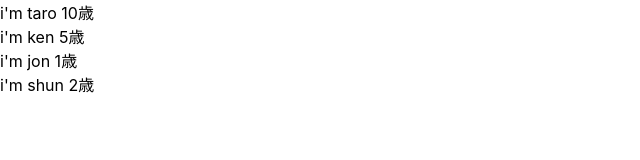
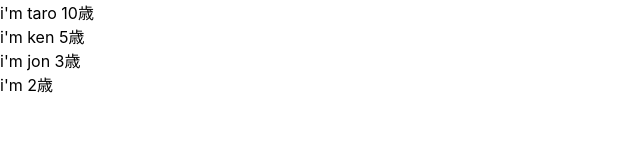
Before and after one commit to aloner778/udemy-react-redux-crud-application, a React (Create React App) app: page / in a window 1280 px wide. Shown: the top 160 px of the page, without its empty margins (0-640 px from the left). Built offline with nearby package versions, Linux system fonts and the light colour scheme.

Commit message:
learn prop-types

```diff
--- a/src/App.js
+++ b/src/App.js
@@ -1,10 +1,11 @@
 import React from 'react';
+import PropTypes from 'prop-types'
 
 function App() {
   const profiles = [
     { name: "taro", age: 10 },
     { name: "ken", age: 5 },
-    { name: "jon" },
+    { name: "jon", age: 3 },
     { age: 2 }
   ]
 
@@ -21,9 +22,9 @@ const User = (props) => {
   return <div>i'm {props.name} {props.age}歳</div>
 }
 
-User.defaultProps = {
-  name: "shun",
-  age: 1
+User.propTypes = {
+  name: PropTypes.string,
+  age: PropTypes.number.isRequired
 }
 
 export default App;
```
